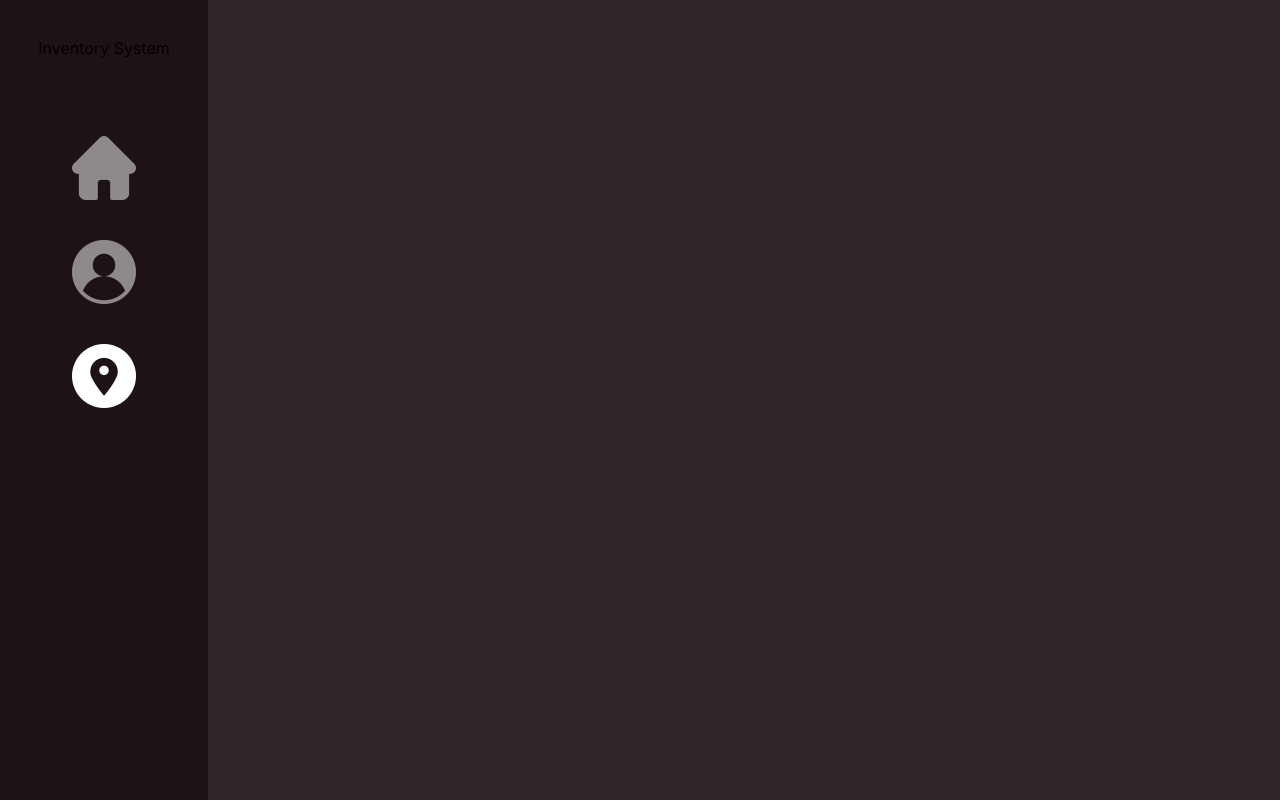
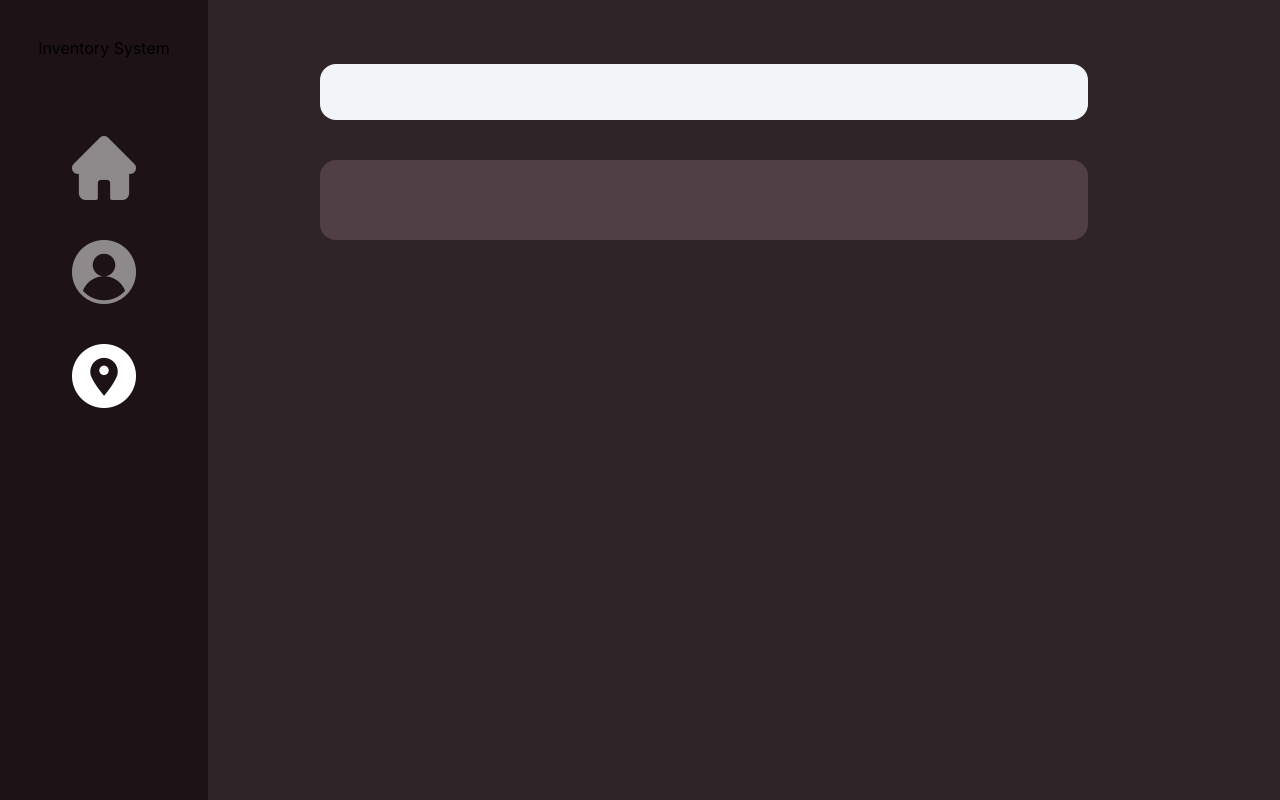
Before and after one commit to lucasbiz/web_development_project, a Next.js app in the folder inventory_system/: page /subsidiaries in a window 1280 px wide. Built offline with nearby package versions, Linux system fonts and the light colour scheme.

Commit message:
adjustes screen subsidiares

```diff
--- a/inventory_system/src/app/subsidiaries/page.tsx
+++ b/inventory_system/src/app/subsidiaries/page.tsx
@@ -3,8 +3,17 @@ import SideBar from "../components/SideBar";
 export default function Page() {
     return(
 
-        <main className="h-screen w-screen  m-0 flex items-center justify-center scroll-">
+        <main className="h-screen w-screen">
             <SideBar></SideBar>
+
+            <div className="ml-64">
+                <input type="text" className="text-black p-2 px-4 mt-16 ml-16 mb-10 rounded-2xl bg-slate-100 w-3/4 h-14 text-3xl  " />
+
+                <div className="ml-16 w-3/4 h-20 bg-[#513F46] rounded-2xl"></div>
+            </div>
+
+
+
 
         </main>
     );
```
